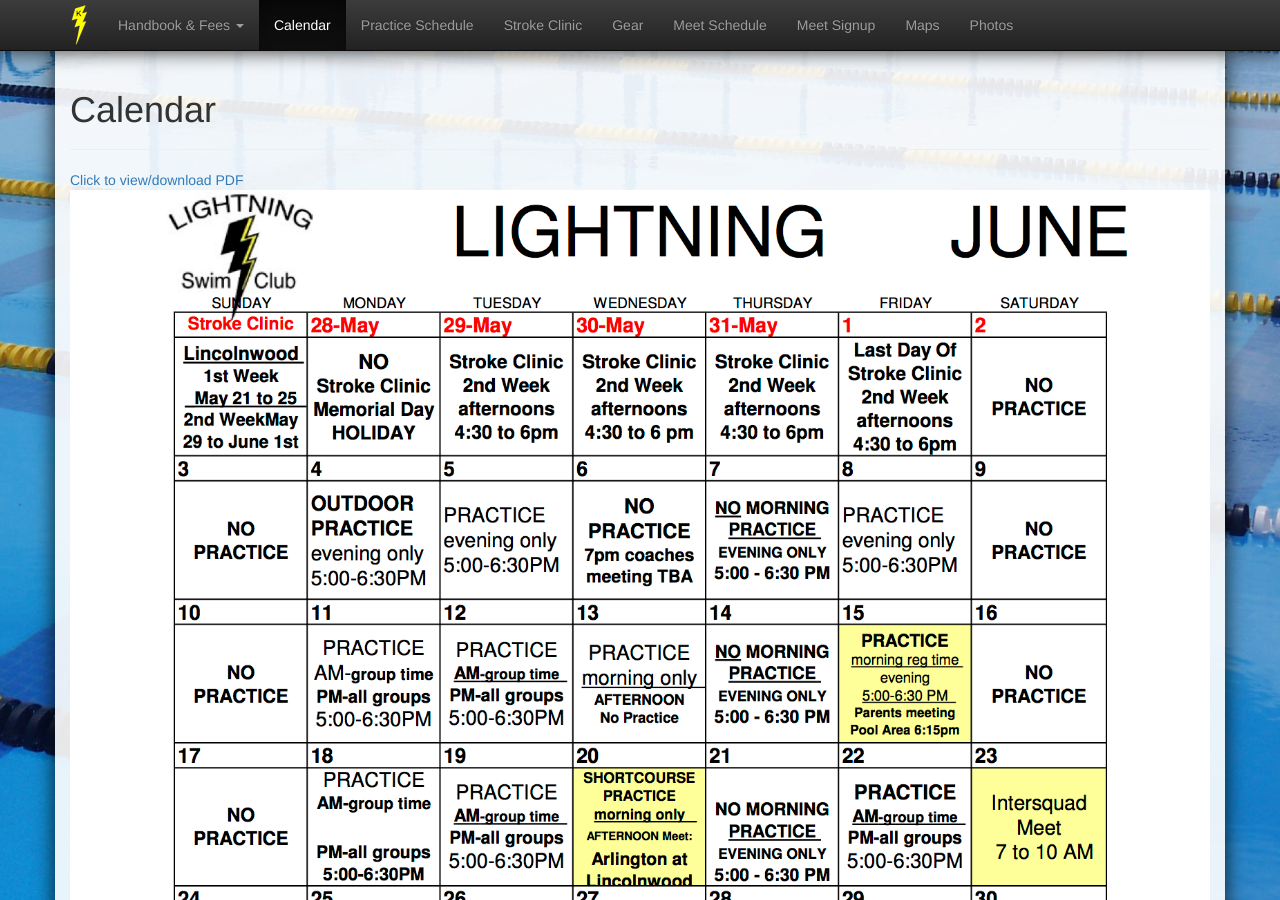
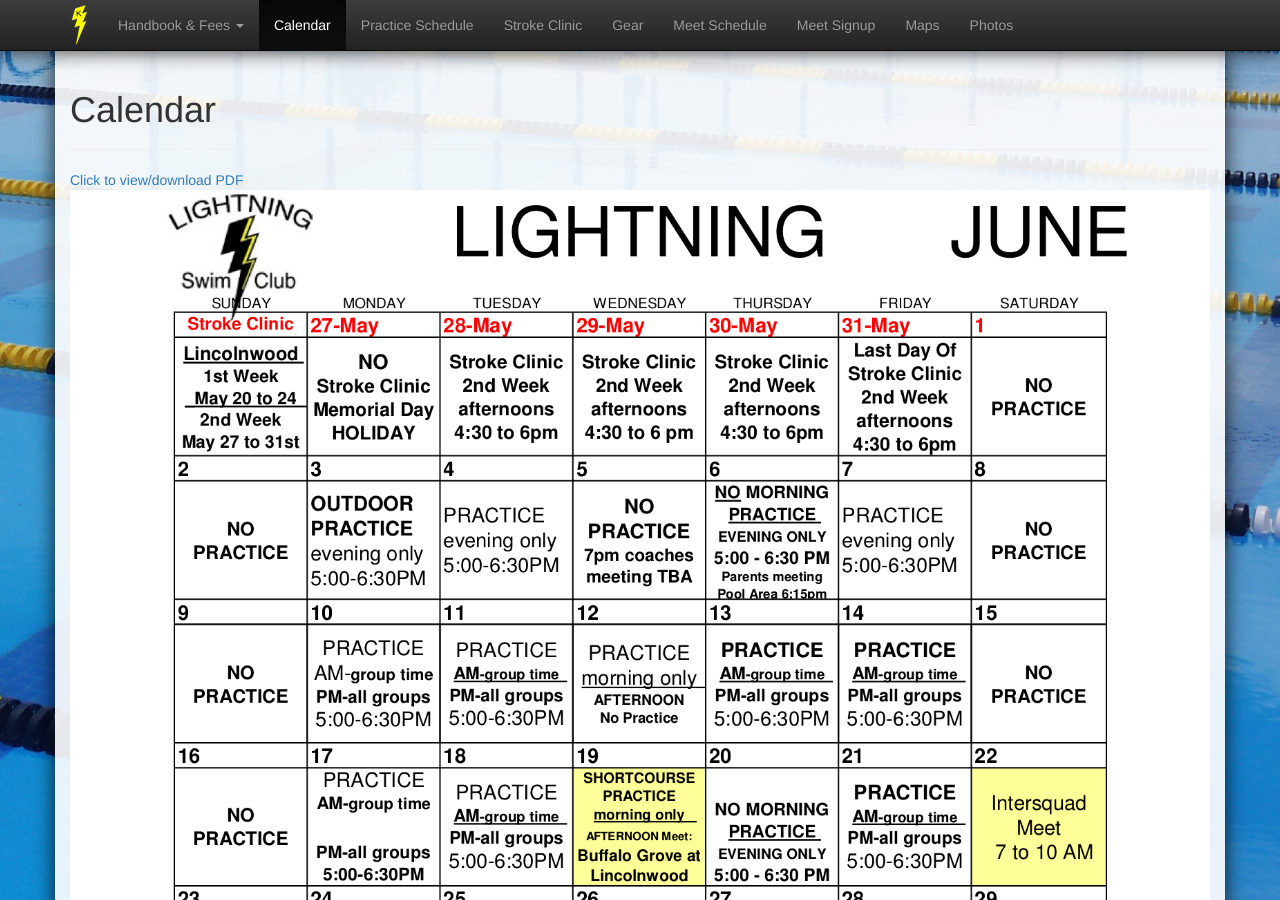
Before and after one commit to schickm/lwlightning.org, a Jekyll site: the page built from calendar.md, in a window 1280 px wide and 900 px high. Built offline with Jekyll 4.4.1, drawn with Linux system fonts in a browser that asks for light colours; nearby versions of some CDN libraries; comment, search, counter and statistics services are not loaded.

Commit message:
updating the calender

```diff
--- a/calendar.md
+++ b/calendar.md
@@ -19,12 +19,12 @@
 tags: []
 comments: []
 ---
-<a href="/files/2018%20June%20Lightning%20Calendar.pdf">
+<a href="/files/2019%20June%20Lightning%20Calendar.pdf">
     Click to view/download PDF
-    <img class='calendar-preview' src="/images/calendar_previews/2018%20June%20Lightning%20Calendar.png">
+    <img class='calendar-preview' src="/images/calendar_previews/2019%20June%20Lightning%20Calendar.png">
 </a>
 
-<a href="/files/2018%20July%20Lightning%20Calendar.pdf">
+<a href="/files/2019%20July%20Lightning%20Calendar.pdf">
     Click to view/download PDF
-    <img class='calendar-preview' src="/images/calendar_previews/2018%20July%20Lightning%20Calendar.png">
+    <img class='calendar-preview' src="/images/calendar_previews/2019%20July%20Lightning%20Calendar.png">
 </a>
```
Also changed, not shown: images/calendar_previews/2019 July Lightning Calendar.png (added), images/calendar_previews/2019 June Lightning Calendar.png (added), 2 other files.
